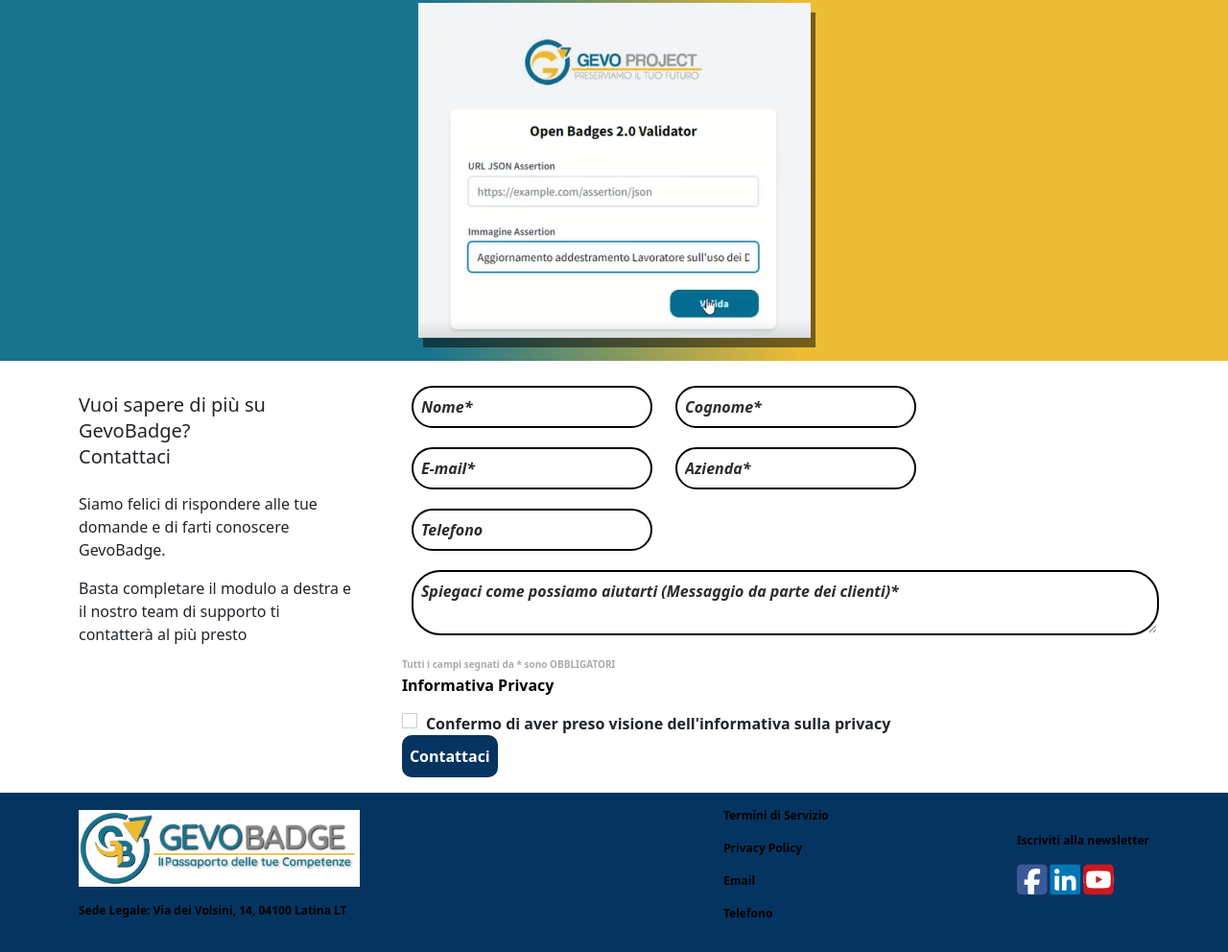
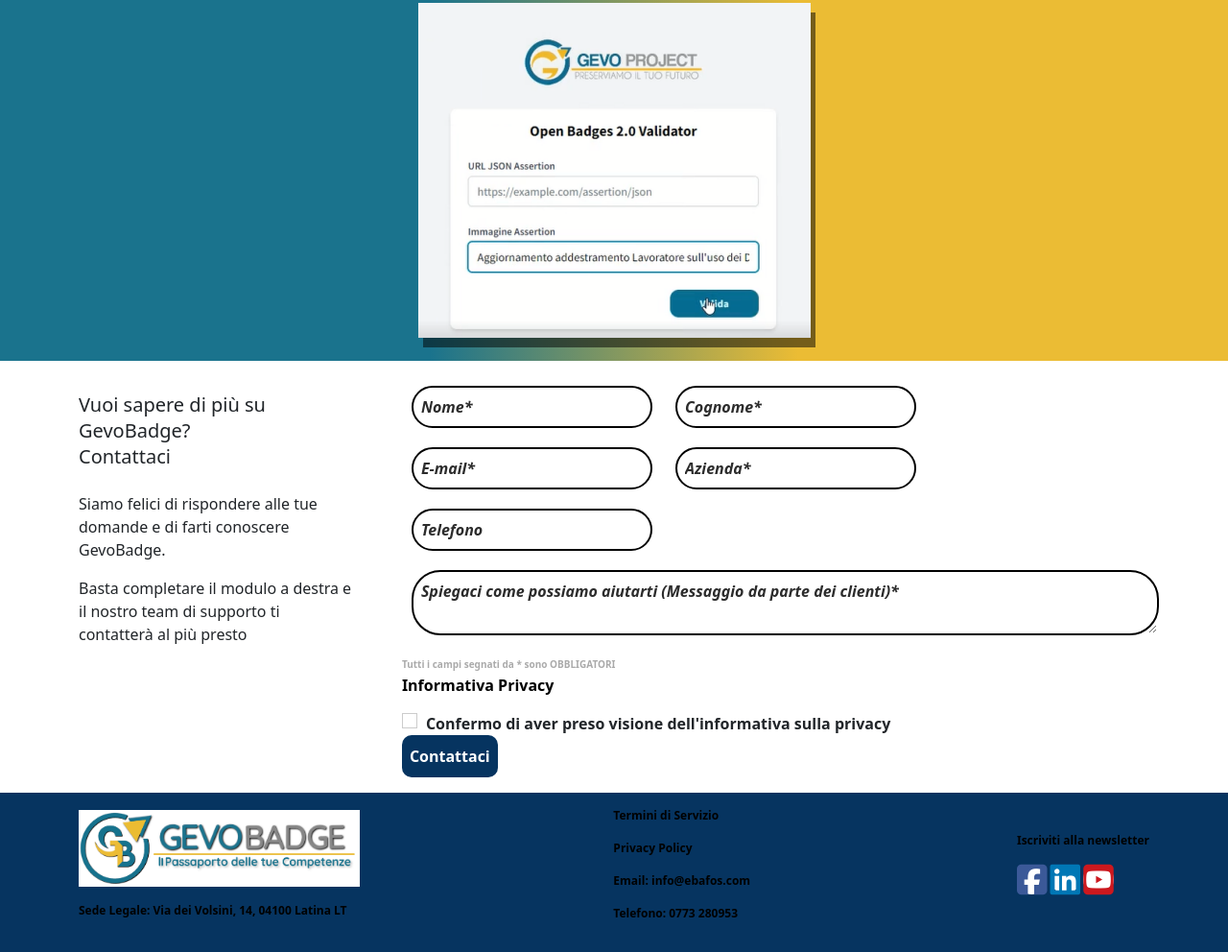
Before and after one commit to Gabridg/LandingPageBadge, a plain HTML site: page index.html in a window 1280 px wide. Shown: the part 1662-2654 px from the top of the page at 96% size. Drawn offline with nearby package versions, Linux system fonts and the light colour scheme.

```diff
--- a/index.html
+++ b/index.html
@@ -239,7 +239,7 @@
                 <div class="logo-gevo mb-3">
                     <img src="images/Progetto Logo 18.png" alt="Logo Gevo Badge">
                 </div>
-                <a href="https://www.google.com/maps/place/EBAFoS+-+Ente+Bilaterale+Aziendale+per+la+Formazione+e+la+Sicurezza/@41.4574146,12.9268405,17z/data=!4m20!1m13!4m12!1m4!2m2!1d12.9302528!2d41.4547968!4e1!1m6!1m2!1s0x13250c5bbce23fb5:0xe8d5d8dfa2708abf!2sebafos!2m2!1d12.9283536!2d41.4587184!3m5!1s0x13250c5bbce23fb5:0xe8d5d8dfa2708abf!8m2!3d41.4587184!4d12.9283536!16s%2Fg%2F11c6pn44pk?entry=ttu">Sede Legale: Via dei Volsini, 14, 04100 Latina LT</p>
+                <p>Sede Legale: <a href="https://www.google.com/maps/place/EBAFoS+-+Ente+Bilaterale+Aziendale+per+la+Formazione+e+la+Sicurezza/@41.4574146,12.9268405,17z/data=!4m20!1m13!4m12!1m4!2m2!1d12.9302528!2d41.4547968!4e1!1m6!1m2!1s0x13250c5bbce23fb5:0xe8d5d8dfa2708abf!2sebafos!2m2!1d12.9283536!2d41.4587184!3m5!1s0x13250c5bbce23fb5:0xe8d5d8dfa2708abf!8m2!3d41.4587184!4d12.9283536!16s%2Fg%2F11c6pn44pk?entry=ttu">Via dei Volsini, 14, 04100 Latina LT</a></p>
             </div>
             <div class="footer-info">
                 <p>
@@ -248,8 +248,8 @@
                 <p>
                     <a href="" class="privacy-policy-link">Privacy Policy</a>
                 </p>
-                <p>Email</p>
-                <p>Telefono</p>
+                <p>Email: <a href="mailto:info@ebafos.com">info@ebafos.com</a></p>
+                <p>Telefono: <a href="tel:0773280953">0773 280953</a></p>
             </div>
             <div class="footer-info">
                 <p>
```
